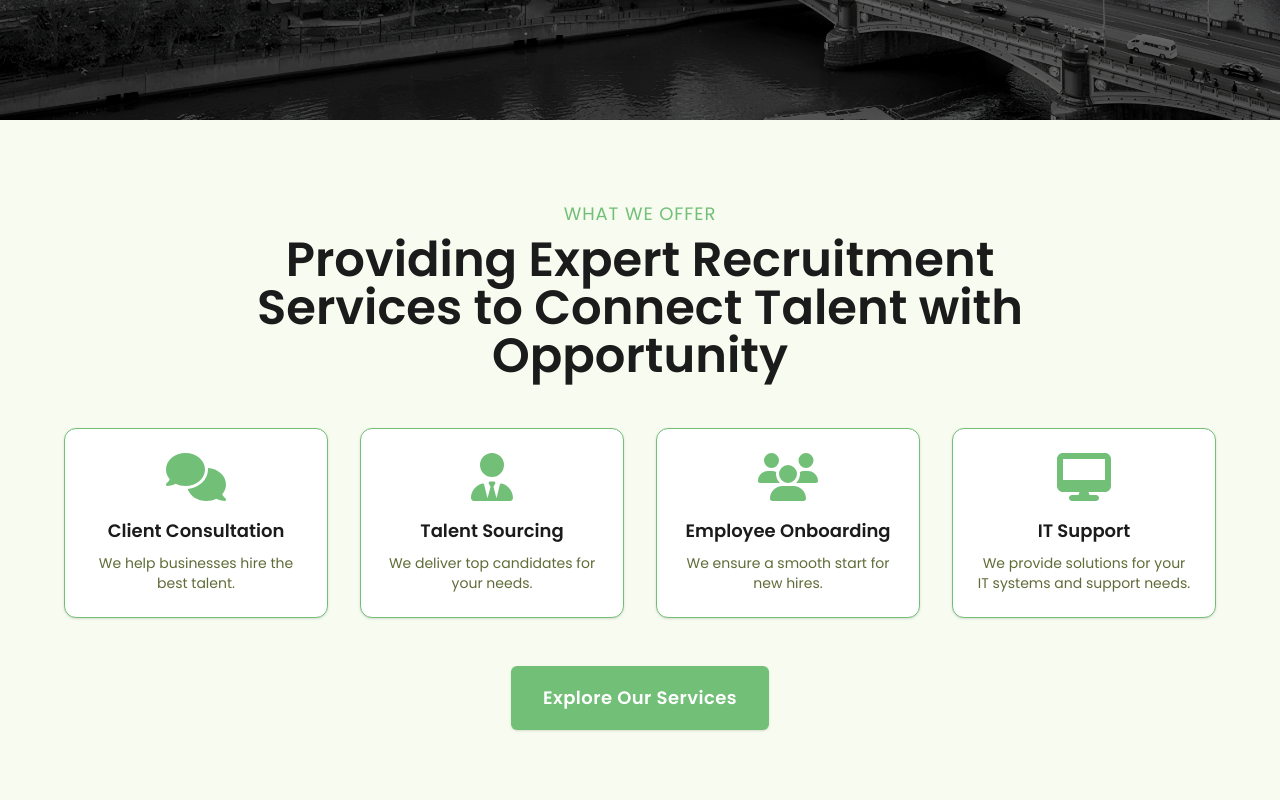
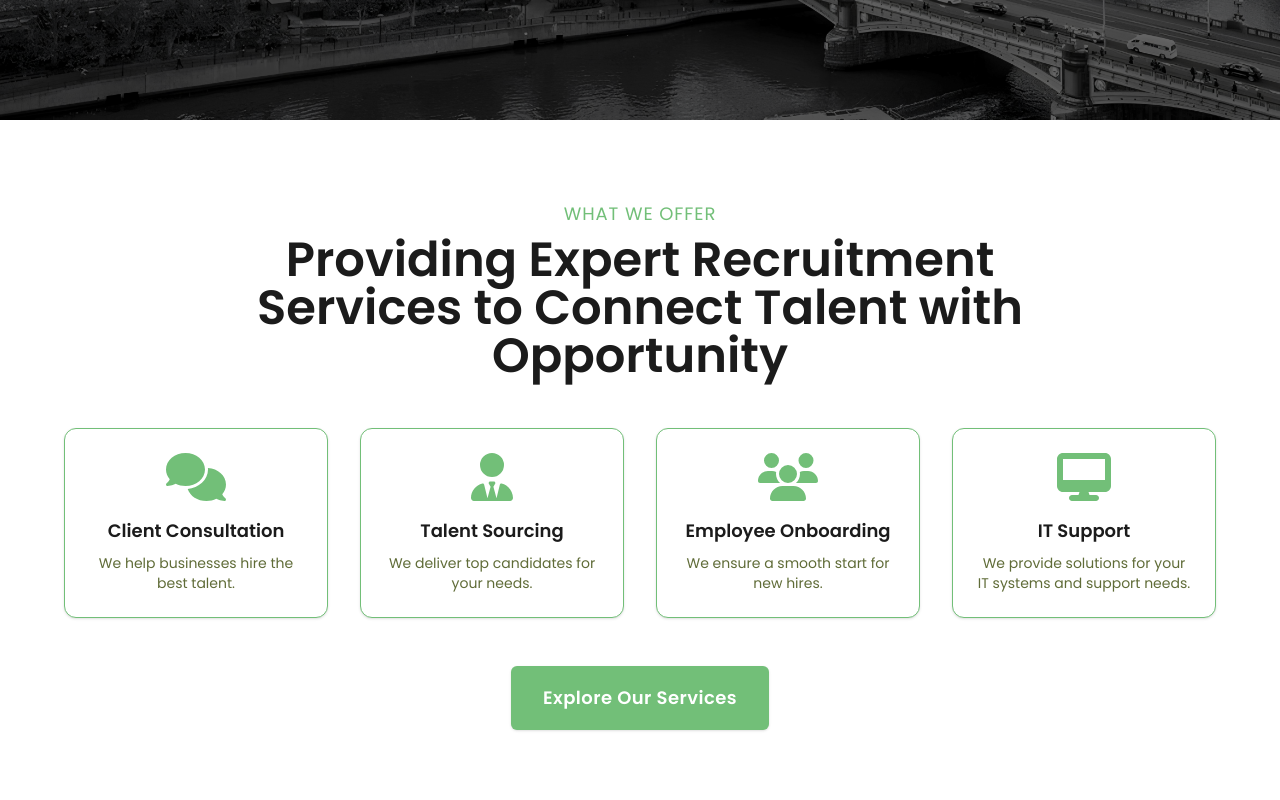
Before and after one commit to Kedoichi/TRSS-FE, a Next.js app: page / in a window 1280 px wide. Shown: the part 680-1480 px from the top of the page. Built offline with nearby package versions, Linux system fonts and the light colour scheme.

Commit message:
updated colorway

```diff
--- a/components/ContactForm.js
+++ b/components/ContactForm.js
@@ -63,7 +63,7 @@ const ContactForm = () => {
   };
 
   return (
-    <section className="relative bg-[#E8F5E9] pt-20 pb-0">
+    <section className="relative bg-[#f8fdef] pt-20 pb-0">
       <div className="relative container mx-auto px-4">
 
         {/* Grid layout to ensure even spacing */}
--- a/components/HomeOurServices.js
+++ b/components/HomeOurServices.js
@@ -103,7 +103,7 @@ const ServiceCard = ({ icon, title, description }) => {
 
 const HomeOurServices = () => {
   return (
-    <section className="py-20 px-6 bg-[#F8FBEF]">
+    <section className="py-20 px-6">
       <motion.div
         variants={containerVariants}
         initial="hidden"
--- a/components/ProcessSteps.js
+++ b/components/ProcessSteps.js
@@ -41,7 +41,7 @@ const animationVariants = {
 
 const ProcessSteps = () => {
   return (
-    <section className="bg-[#E6F4EA] py-20 px-6 md:px-16 lg:px-20 !mt-0">
+    <section className="bg-[#f8fdef] py-20 px-6 md:px-16 lg:px-20 !mt-0">
       <div className="container mx-auto flex flex-col md:flex-row items-center justify-between gap-12 lg:gap-24">
         {/* Left Column: Image */}
         <motion.div
--- a/pages/contact.js
+++ b/pages/contact.js
@@ -177,6 +177,7 @@ const ContactUs = () => {
       })
       .catch(console.error);
   };
+
   const handleFileChange = (e) => {
     const file = e.target.files[0];
     const maxSize = 25 * 1024 * 1024; // 5MB
--- a/styles/globals.css
+++ b/styles/globals.css
@@ -5,7 +5,7 @@
 @layer base {
   :root {
     /* Base colors */
-    --background: #f8fdef; /* Light mint background */
+    --background: white; /* Light mint background */
     --foreground: #171717; /* Dark text */
 
     --card: #e1e6d9;
```
